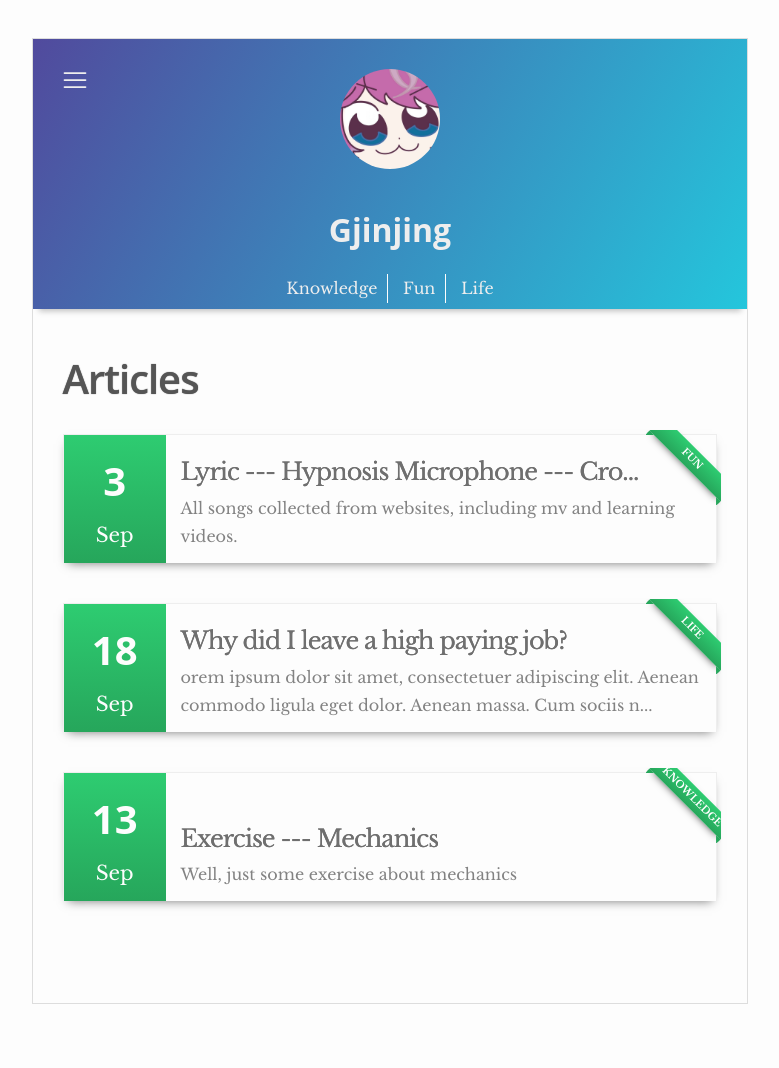
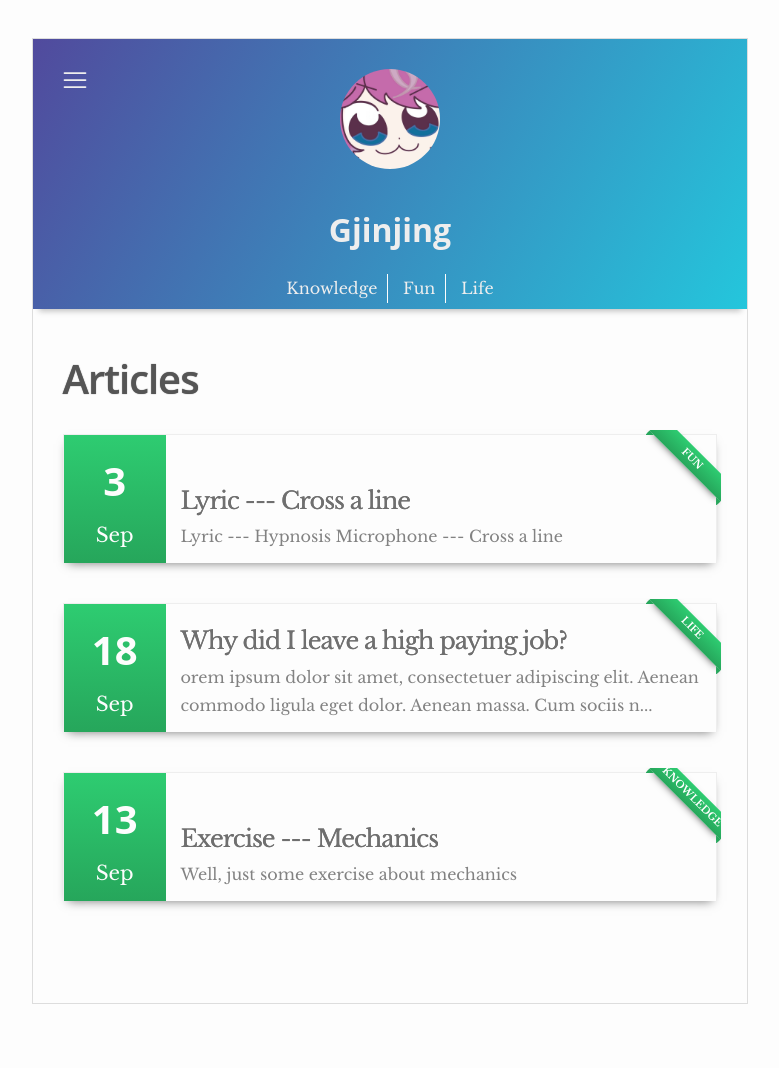
Before and after one commit to gjinjing/gjinjing.github.io, a Jekyll site: the page built from index.html, in a window 1280 px wide. Shown: the whole page, without its empty margins (250-1029 px from the left). Built offline with Jekyll 4.4.1, drawn with Linux system fonts in a browser that asks for light colours.

Commit message:
Update 2016-09-16-fun-1.markdown

```diff
--- a/_posts/2016-09-16-fun-1.markdown
+++ b/_posts/2016-09-16-fun-1.markdown
@@ -1,7 +1,7 @@
 ---
 layout: post
-title:  "Lyric --- Hypnosis Microphone --- Cross a line"
-description: All songs collected from websites, including mv and learning videos.
+title:  "Lyric --- Cross a line"
+description: Lyric --- Hypnosis Microphone --- Cross a line
 date:   2022-09-3 10:50:00 +0530
 categories: fun
 author: gjinjing
@@ -12,87 +12,112 @@ MV see :
 
 
 急な夕立
+
 kyuu na / yuu da chi
 
 
 珈琲サイフォン
+
 koo hii / sai fon
 
 
 横目にいつものコーラを注文
+
 yo ko me ni / i tsu mo no / koo ra wo / chuu mon
 
 
 時間潰し ジャケ買いの本
+
 ji kan / tsu bu shi / ja ke ka / i no / hon
 
 
 かけがえの無い日常ちょい越境
+
 ka ke ga / e no / nai ni chi / jou cho i / e kkyou
 
 
 
+
+
 夏椿
+
 na tsu / tsu ba ki
 
 
 夢うつつな日
+
 yu me / u tsu / tsu na hi
 
+無邪気なNaughty
 
-無邪気なNaughty
 mu ja ki na / Naughty
 
 じゃ居られなくなる日
+
 ja i ra re / na ku / na ra hi
 
 残す未遂の悪巧み
+
 no ko su / mi sui no / wa ru / da ku mi
 
 交わり別れる道
+
 ma ji / wa ri wa / ka re ru / mi chi
 
 阿弥陀籤(あみだくじ)
+
 a mi / da ku ji
 
 
 FMレディオ
+
 F M / re di o
 
 忘れてたメロディ
+
 wa su re / te ta / me ro di
 
 隙を見せたな 感傷ってのに
+
 su ki wo / mi se ta na / kan shou / tte no ni
 
 空気読めない無粋なテロに
+
 kuu ki / yo me nai / bu sui na / te ro ni
 
 あのダイアログ
+
 a no / dai a ro gu -
 
 の騒つく記憶(メモリー)
+
 - no / za wa tsu ku / me mo rii
 
 
 強炭酸の泡沫(うたかた)
+
 tsu yo / tan san no / u ta ka ta
 
 
 超淡々と弾け飛ぶお宝だから
+
 chou tan tan to / ha ji ke / to bu / o ta ka ra / da ka ra
 
 気抜けた
+
 ki / nu ke ta
 
 
 思い出し笑い
+
 o mo i / da shi / wa rai
 
 良し悪しは無い
+
 yo shi a shi / wa nai
 
 笑って締めたい
+
 wa ra () tte / shi me tai
 
 
```
